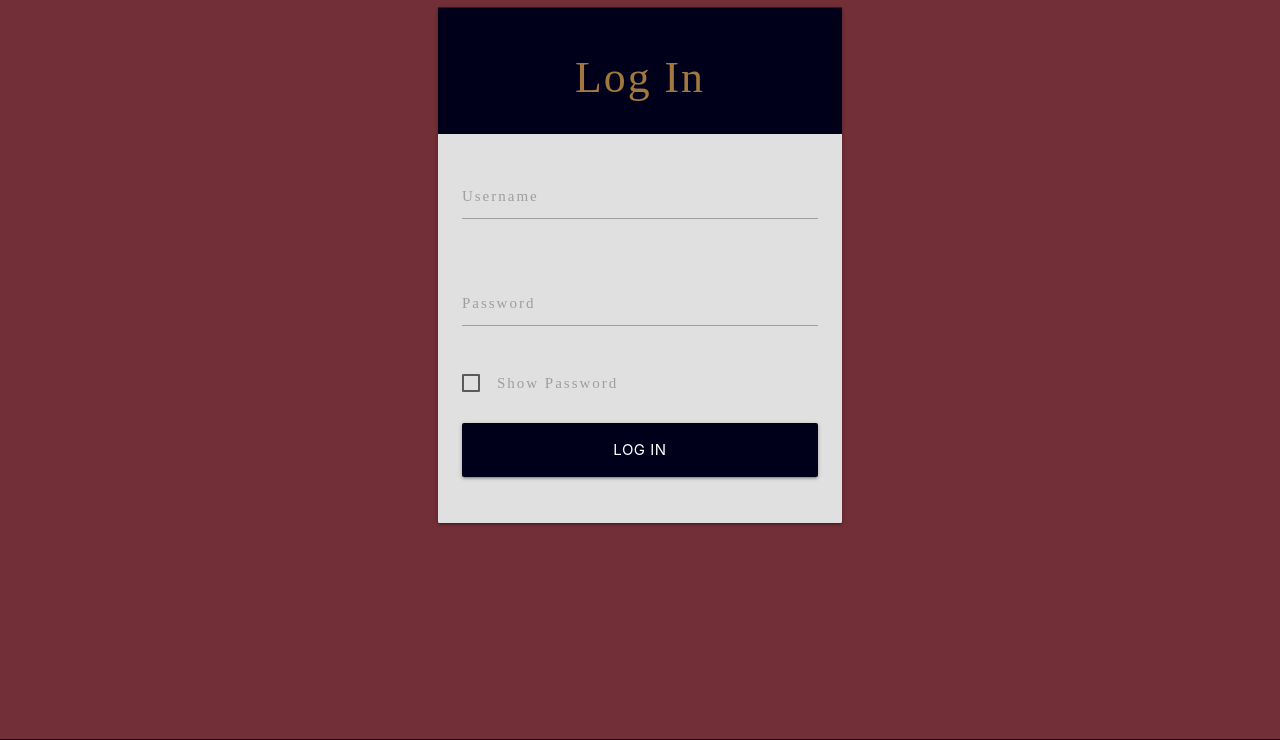
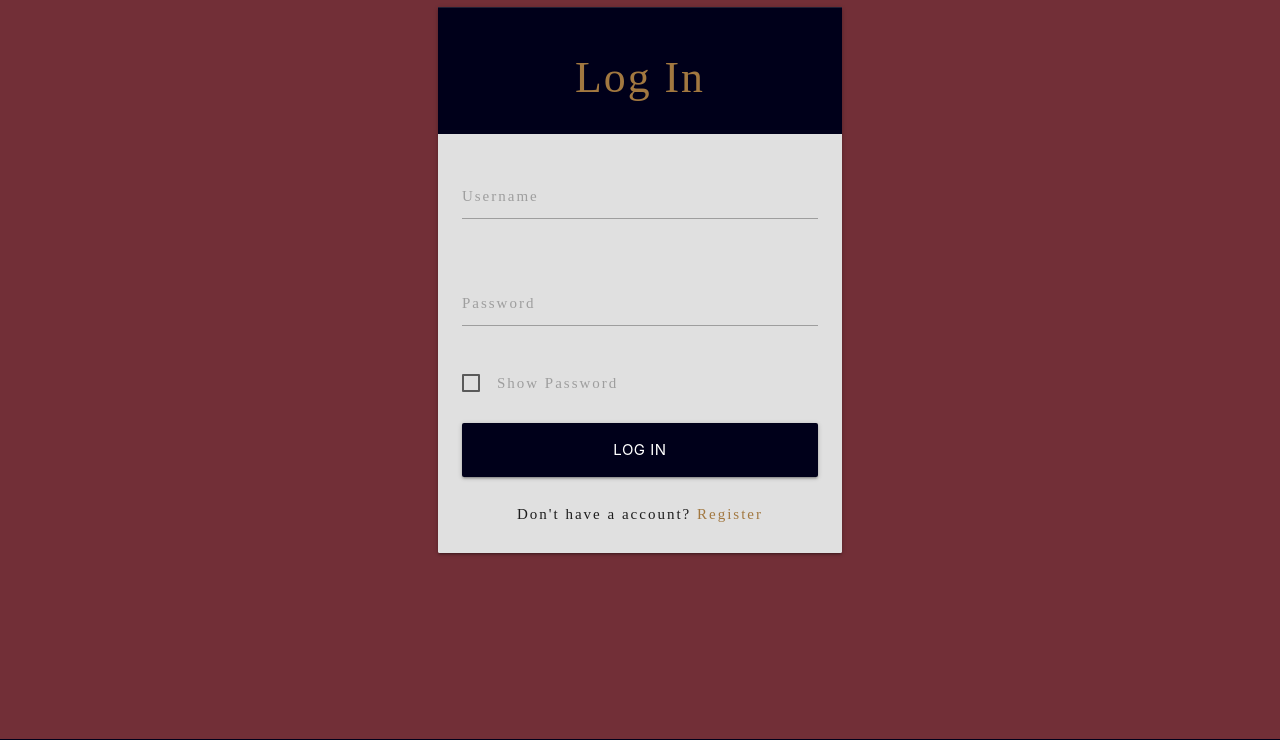
Before and after one commit to seamusmacg/readreview, a Flask app: page /login/ in a window 1280 px wide. Shown: the part 145-885 px from the top of the page. Run offline with Flask 2, Linux system fonts and the light colour scheme; some libraries are stand-ins or nearby versions; some web fonts are replaced.

Commit message:
Add link to register page

```diff
--- a/templates/login.html
+++ b/templates/login.html
@@ -34,7 +34,10 @@
               <div class="form-field">
                 <button class="btn-large waves-effect waves-dark general-btn" type="submit">Log In</button>
               </div><br>
-
+              <p class="center-align">
+                Don't have a account?
+                <a href="{{ url_for('register') }}" class="form-link">Register</a>
+              </p>
 
 
             </div>
```
